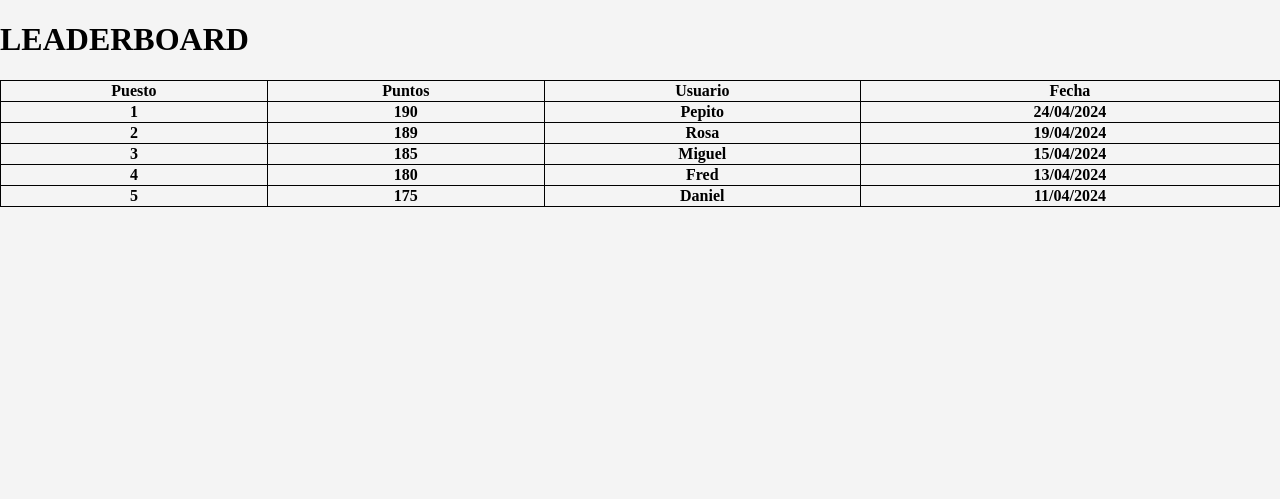
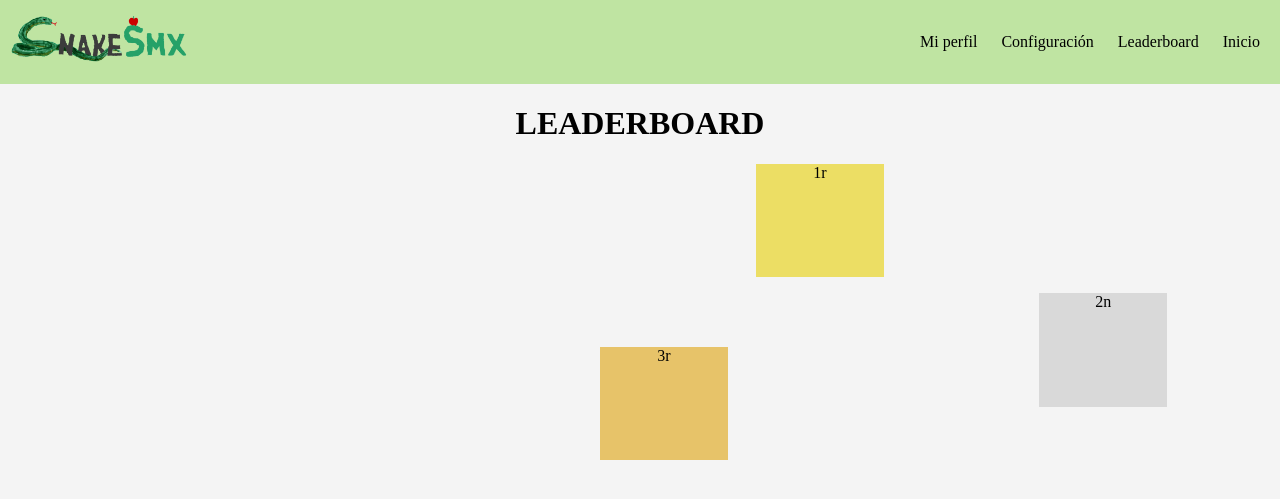
Before and after one commit to also1737/SnakeSMX, a PHP site: page /leaderscore.html in a window 1280 px wide. Shown: the top 499 px of the page. Run offline with PHP 8.4, Linux system fonts and the light colour scheme; lists and menus that the app fills with data are empty.

Commit message:
Fuerza Alvaro

```diff
--- a/css/cssindex.css
+++ b/css/cssindex.css
@@ -26,7 +26,6 @@ h1 {
 }
 
 main {
-    /*text-align: center;*/
     padding: 50px 20px;
 }
 
--- a/css/cssliderscore.css
+++ b/css/cssliderscore.css
@@ -1,8 +1,44 @@
-table, td, th {
-    border: 1px solid;
-  }
+nav {
+  display: flex;
+  justify-content: space-between;
+  align-items: center;
+  padding: 10px 20px;
+}
 
-  table {
-    width: 100%;
-    border-collapse: collapse;
-  }
+#menu {
+  order: 2;
+}
+
+#menu ul li {
+  display: inline;
+  margin-right: 20px;
+}
+
+h1 {
+  text-align: center;
+}
+.primercubo {
+  background-color: #ECDE64;
+  width: 10%;
+  height: 3cm;
+  position: relative;
+  left: 20cm;
+  text-align: center;
+}
+.segundocubo {
+  background-color: #D9D9D9;
+  width: 10%;
+  height: 3cm;
+  position: relative;
+  left: 27.5cm;
+  text-align: center;
+}
+.tercercubo {
+  background-color: #E7C369;
+  width: 10%;
+  height: 3cm;
+  position: relative;
+  left: 600px;
+  text-align: center;
+  bottom: 2cm;
+}
--- a/leaderscore.html
+++ b/leaderscore.html
@@ -3,44 +3,29 @@
 <link rel="stylesheet" type="text/css" href="css/cssliderscore.css">
 <link rel="stylesheet" type="text/css" href="css/cssglobal.css" >
 <body>
+    <body>
+        <nav>
+            <div class="logo">
+                <img id="logo" src="img/snakesmx-logo.png" alt="RAFA">
+            </div>
+            <div id="menu">
+                <ul>
+                    <li><a href="userconfig.html">Mi perfil</a></li>
+                    <li><a href="userconfig.html">Configuración</a></li>
+                    <li><a href="leaderscore.html">Leaderboard</a></li>
+                    <li><a href="index.html" class="boton_inicio">Inicio</a></li>
+                </ul>
+            </div>
+        </nav>
     <h1>LEADERBOARD</h1>
-<table>
-        <tr>
-           <th>Puesto</th>
-           <th>Puntos</th>
-           <th>Usuario</th>
-           <th>Fecha</th>
-        </tr>
-        <tr>
-            <th>1</th>
-            <th>190</th>
-            <th>Pepito</th>
-            <th>24/04/2024</th>
-        </tr>
-        <tr>
-            <th>2</th>
-            <th>189</th>
-            <th>Rosa</th>
-            <th>19/04/2024</th>
-        </tr>
-        <tr>
-            <th>3</th>
-            <th>185</th>
-            <th>Miguel</th>
-            <th>15/04/2024</th>
-        </tr>
-        <tr>
-            <th>4</th>
-            <th>180</th>
-            <th>Fred</th>
-            <th>13/04/2024</th>
-        </tr>
-        <tr>
-            <th>5</th>
-            <th>175</th>
-            <th>Daniel</th>
-            <th>11/04/2024</th>
-        </tr>
-    </table>
+    <div class="primercubo">
+        <p>1r</p>
+    </div>
+    <div class="segundocubo">
+        <p>2n</p>
+    </div>
+    <div class="tercercubo">
+        <p>3r</p>
+</div>
 </body>
 </html>
```
